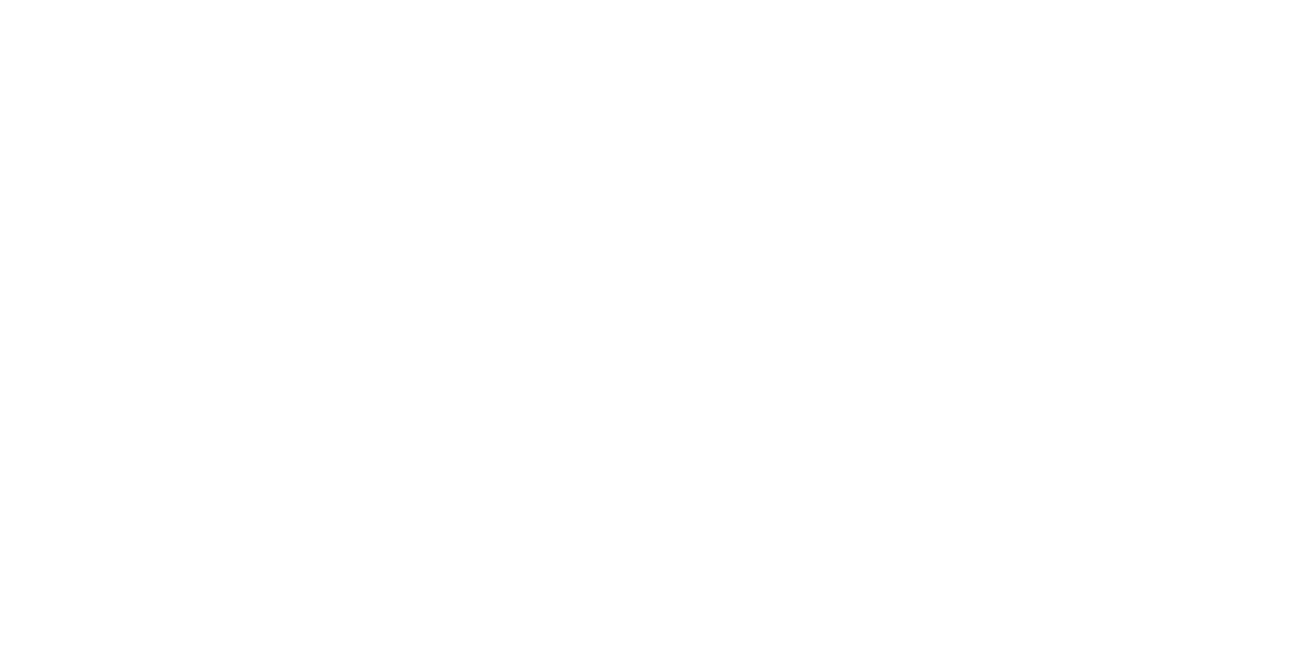
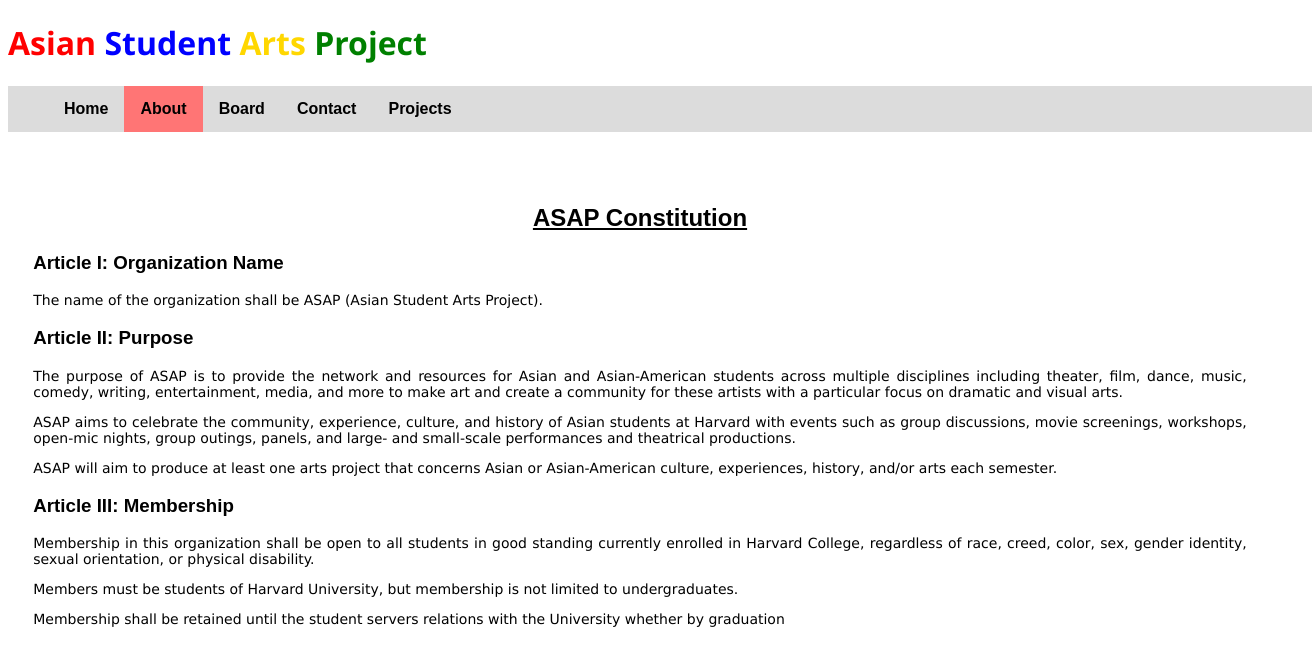
Before and after one commit to chloeyu17/ASAP, a plain HTML site: page about.html in a window 1280 px wide. Shown: the whole page, 1312 px wide, since content can reach past the window. Drawn offline with Linux system fonts and the light colour scheme.

Commit message:
modified index w/ navbar, modified style, added text to about

```diff
--- a/about.html
+++ b/about.html
@@ -0,0 +1,73 @@
+<!DOCTYPE html>
+<html lang="en-us">
+    <head>
+        <meta charset="UTF8">
+        <link rel="stylesheet" href="style.css">
+        <link rel="scripts" href="scripts.js">
+        <title>ASAP About Ust</title>
+        <link rel="shortcut icon" type="image/ico" href="favicon.png">
+    </head>
+    <body>
+        <!--Heading-->
+        <div>
+            <h1>
+                <a href="index.html">
+                    <span class="red">Asian</span>
+                    <span class="blue">Student</span>
+                    <span class="yellow">Arts</span>
+                    <span class="green">Project</span>
+                </a>
+            </h1>
+        </div>
+
+        <!--Nav Bar-->
+        <div>
+            <ul id="navbar">
+                <li id="navlink"><a class="black" href="index.html">Home</a></li>
+                <li id="navlink" class="active_red"><a class="black" href="about.html">About</a></li>
+                <li id="navlink"><a class="black" href="board.html">Board</a></li>
+                <li id="navlink"><a class="black" href="contact.html">Contact</a></li>
+                <li id="navlink"><a class="black" href="projects.html">Projects</a></li>
+            </ul>
+        </div>
+        <br><br>
+
+        <div>
+            <h2>ASAP Constitution</h2>
+            <h3>Article I: Organization Name</h3>
+            <p class="text">
+                The name of the organization shall be ASAP (Asian Student Arts Project).
+            </p>
+
+            <h3>Article II: Purpose</h3>
+            <p class="text">
+                The purpose of ASAP is to provide the network and resources for Asian and Asian-American students
+                across multiple disciplines including theater, film, dance, music, comedy, writing, entertainment,
+                media, and more to make art and create a community for these artists with a particular focus on dramatic
+                and visual arts.
+            </p>
+            <p class="text">
+                ASAP aims to celebrate the community, experience, culture, and history of Asian students
+                at Harvard with events such as group discussions, movie screenings, workshops, open-mic nights, group
+                outings, panels, and large- and small-scale performances and theatrical productions.
+            </p>
+            <p class="text">
+                ASAP will aim to produce at least one arts project that concerns Asian or Asian-American culture,
+                experiences, history, and/or arts each semester.
+            </p>
+
+            <h3>Article III: Membership</h3>
+            <p class="text">
+                Membership in this organization shall be open to all students in good standing currently enrolled
+                in Harvard College, regardless of race, creed, color, sex, gender identity, sexual orientation, or physical disability.
+            </p>
+            <p class="text">
+                Members must be students of Harvard University, but membership is not limited to undergraduates.
+            </p>
+            <p class="text">
+                Membership shall be retained until the student servers relations with the University whether by graduation
+            </p>
+
+        </div>
+    </body>
+</html>
--- a/style.css
+++ b/style.css
@@ -1,12 +1,22 @@
 h1{
     font-family:'Segoe UI', Tahoma, Geneva, Verdana, sans-serif;
-    text-align: center;
+    text-align: left;
+}
+
+h1 a{
+    text-decoration: none;
 }
 
 h2{
     font-family: sans-serif;
     text-decoration: underline;
     text-align: center;
+}
+
+h3{
+    font-family: sans-serif;
+    text-align: left;
+    margin-left: 2%
 }
 
 .red{
@@ -25,11 +35,15 @@ h2{
     color: gold;
 }
 
+.black{
+    color: black;
+}
+
 .text{
     color: black;
     text-align:justify;
-    margin-left: 5%;
-    margin-right: 5%;
+    margin-left: 2%;
+    margin-right: 2%;
     font-size: 14px;
     font-family: 'Lucida Sans', 'Lucida Sans Regular', 'Lucida Grande', 'Lucida Sans Unicode', Geneva, Verdana, sans-serif;
 }
@@ -38,14 +52,49 @@ h2{
     font-style: italic;
 }
 
+/*navbar*/
 #navbar{
-    background-color: rgb(235, 235, 235);
+    background-color:rgb(220, 220, 220);
     font-family: Arial, Helvetica, sans-serif;
-    border-collapse: collapse;
     width: 100%;
+    overflow: hidden;
+    list-style-type: none;
 }
 #navlink{
-    border: 2px solid black;
     text-align: center;
-    padding: 8px;
+    display: inline;
+    font-weight: bold;
+    float:left;
 }
+
+li a {
+    display: block;
+    color: black;
+    text-align: center;
+    padding: 14px 16px;
+    text-decoration: none;
+}
+
+li a:hover{
+    background-color:  rgb(235, 235, 235);
+}
+
+.active_grey{
+    background-color: rgb(160, 160, 160);
+}
+
+.active_red{
+    background-color:rgb(255, 117, 117);
+}
+
+.active_blue{
+    background-color:rgb(122, 117, 255);
+}
+
+.active_green{
+    background-color:rgb(117, 255, 145);
+}
+
+.active_yellow{
+    background-color:rgb(255, 234, 117);
+}
```
Also changed, not shown: board.html (+35 -0 lines), contact.html (+34 -0 lines), index.html (+20 -18 lines), projects.html (+35 -0 lines).
